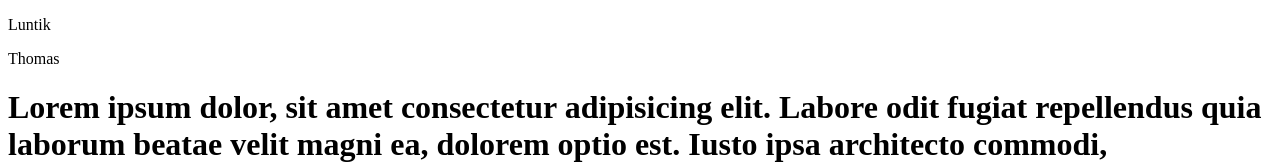
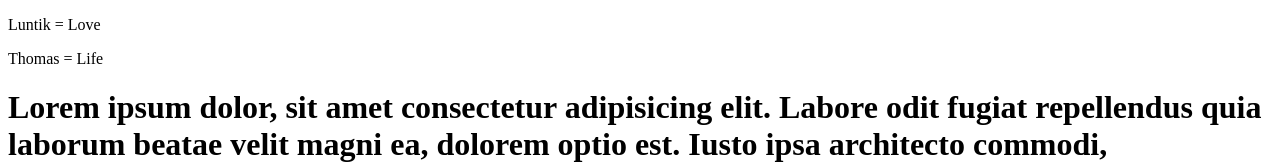
Before and after one commit to nitsanaster/HomeworkLessoN6, a plain HTML site: page index.html in a window 1280 px wide. Shown: the top 164 px of the page. Drawn offline with Linux system fonts and the light colour scheme.

Commit message:
added txt on lines 9+10

```diff
--- a/index.html
+++ b/index.html
@@ -6,8 +6,8 @@
     <title>Document</title>
 </head>
 <body>
-    <p>Luntik </p>
-    <p>Thomas</p>
+    <p>Luntik = Love </p>
+    <p>Thomas = Life</p>
     <h1>Lorem ipsum dolor, sit amet consectetur adipisicing elit. Labore odit fugiat repellendus quia laborum beatae velit magni ea, dolorem optio est. Iusto ipsa architecto commodi, exercitationem temporibus soluta qui porro.gi</h1>
 </body>
 </html>
```
